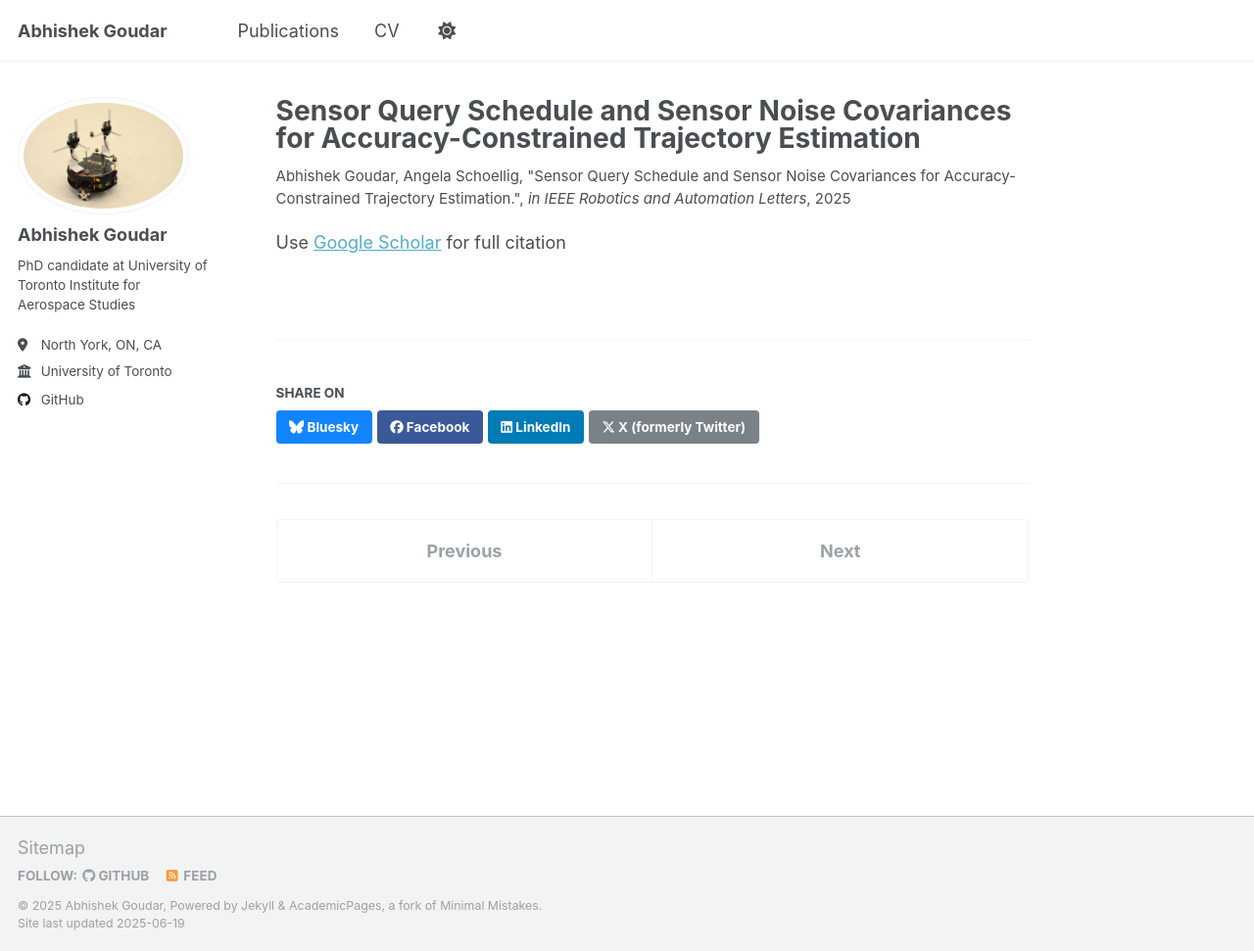
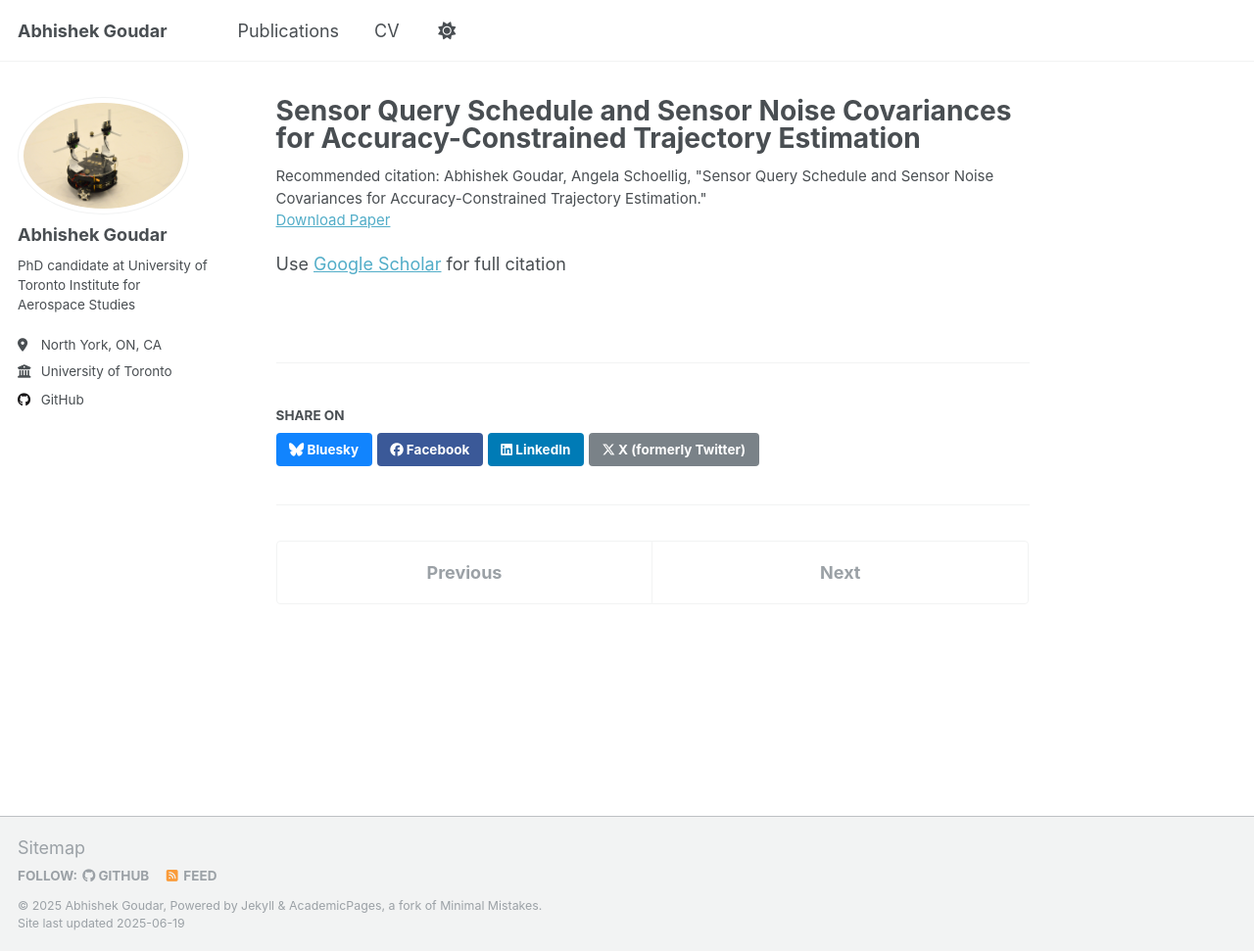
Before and after one commit to abhigoudar/abhigoudar.github.io, a Jekyll site: the page built from _publications/2025-07-01-Sensor-Query-Schedule-and-Sensor-Noise-Covariances-for-Accuracy-Constrained-Trajectory-Estimation.md, in a window 1280 px wide and 971 px high. Shown: the whole window at 98% size. Built offline with Jekyll 4.4.1, drawn with Linux system fonts in a browser that asks for light colours; some of the changed lines change nothing that is shown.

Commit message:
Uploaded sensors paper

```diff
--- a/_publications/2025-07-01-Sensor-Query-Schedule-and-Sensor-Noise-Covariances-for-Accuracy-Constrained-Trajectory-Estimation.md
+++ b/_publications/2025-07-01-Sensor-Query-Schedule-and-Sensor-Noise-Covariances-for-Accuracy-Constrained-Trajectory-Estimation.md
@@ -5,6 +5,7 @@ category: manuscripts
 permalink: /publication/2025-07-01-Sensor-Query-Schedule-and-Sensor-Noise-Covariances-for-Accuracy-Constrained-Trajectory-Estimation
 date: 2025-07-01
 venue: 'in IEEE Robotics and Automation Letters'
+paperurl: 'https://abhigoudar.github.io//files/papers/sens_param_ral_2025.pdf'
 citation: ' Abhishek Goudar,  Angela Schoellig, &quot;Sensor Query Schedule and Sensor Noise Covariances for Accuracy-Constrained Trajectory Estimation.&quot;'
 ---
 Use [Google Scholar](https://scholar.google.com/scholar?q=Sensor+Query+Schedule+and+Sensor+Noise+Covariances+for+Accuracy+Constrained+Trajectory+Estimation){:target="_blank"} for full citation
```
Also changed, not shown: 1 other file.
